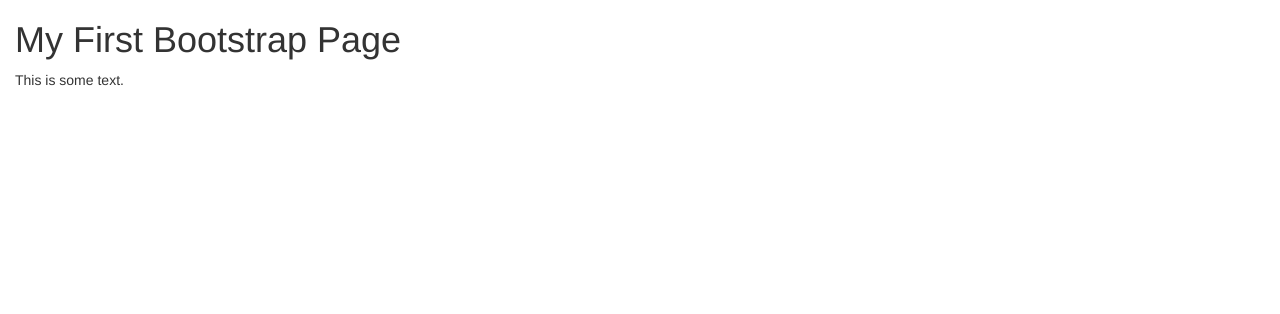
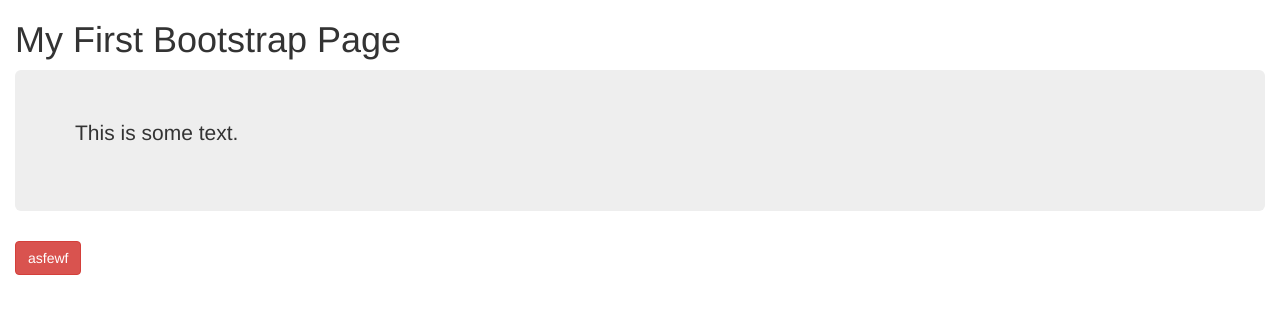
Before and after one commit to elco45/elco45.github.io, a plain HTML site: page index.html in a window 1280 px wide. Drawn offline with nearby package versions, Linux system fonts and the light colour scheme.

Commit message:
trying round 5

```diff
--- a/index.html
+++ b/index.html
@@ -1,7 +1,7 @@
 <!DOCTYPE html>
 <html lang="en">
 	<head>
-		  <title>Bootstrap Example</title>
+		  <title>AcklenChallenge</title>
 		  <meta charset="utf-8">
 		  <meta name="viewport" content="width=device-width, initial-scale=1">
 		  <link rel="stylesheet" href="//maxcdn.bootstrapcdn.com/bootstrap/3.3.7/css/bootstrap.min.css">
@@ -11,7 +11,10 @@
 	<body>
 		<div class="container-fluid">
 		  <h1>My First Bootstrap Page</h1>
-		  <p>This is some text.</p>
+		  <div class= "jumbotron">
+		  	<p>This is some text.</p>
+		  </div>
+		  <btn class="btn btn-danger btn-small">asfewf</btn>
 		</div>
 	</body>
 </html>
```
